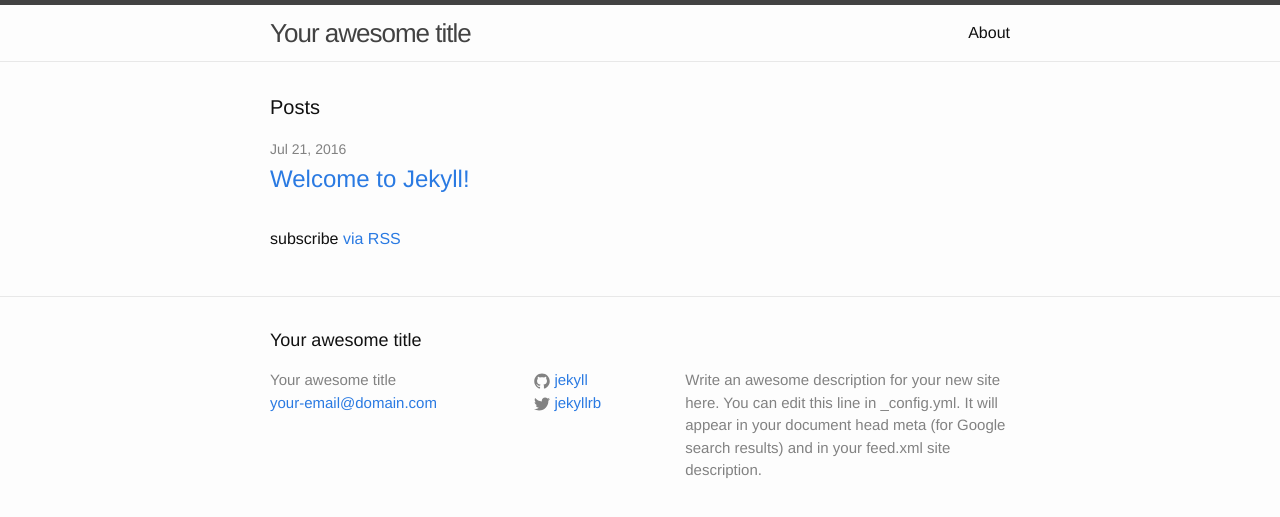
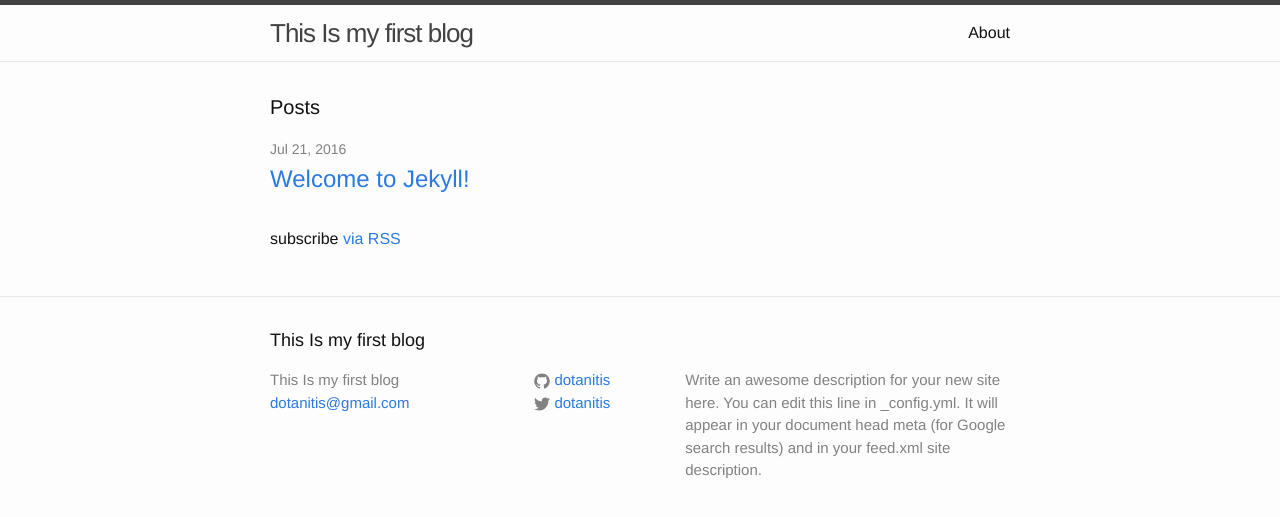
Before and after one commit to dotanitis/blog, a Jekyll site: the page built from index.html, in a window 1280 px wide. Shown: the top 517 px of the page. Built offline with Jekyll 4.4.1, drawn with Linux system fonts in a browser that asks for light colours.

Commit message:
update configu

```diff
--- a/_config.yml
+++ b/_config.yml
@@ -1,14 +1,14 @@
 # Site settings
-title: Your awesome title
-email: your-email@domain.com
+title: This Is my first blog
+email: dotanitis@gmail.com
 description: > # this means to ignore newlines until "baseurl:"
   Write an awesome description for your new site here. You can edit this
   line in _config.yml. It will appear in your document head meta (for
   Google search results) and in your feed.xml site description.
 baseurl: "" # the subpath of your site, e.g. /blog/
-url: "http://yourdomain.com" # the base hostname & protocol for your site
-twitter_username: jekyllrb
-github_username:  jekyll
+url: "https://dotanitis.github.io/blog/" # the base hostname & protocol for your site
+twitter_username: dotanitis
+github_username:  dotanitis
 
 # Build settings
 markdown: kramdown
```
